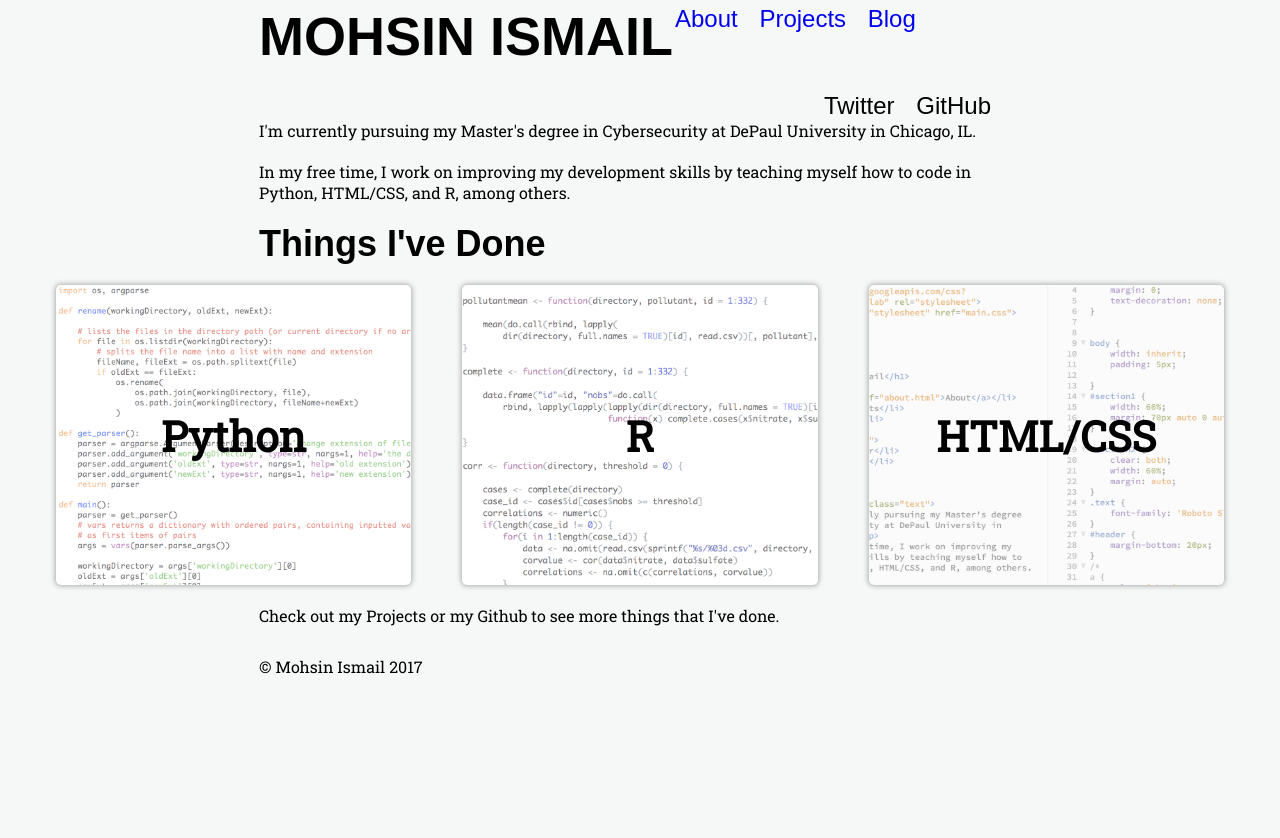
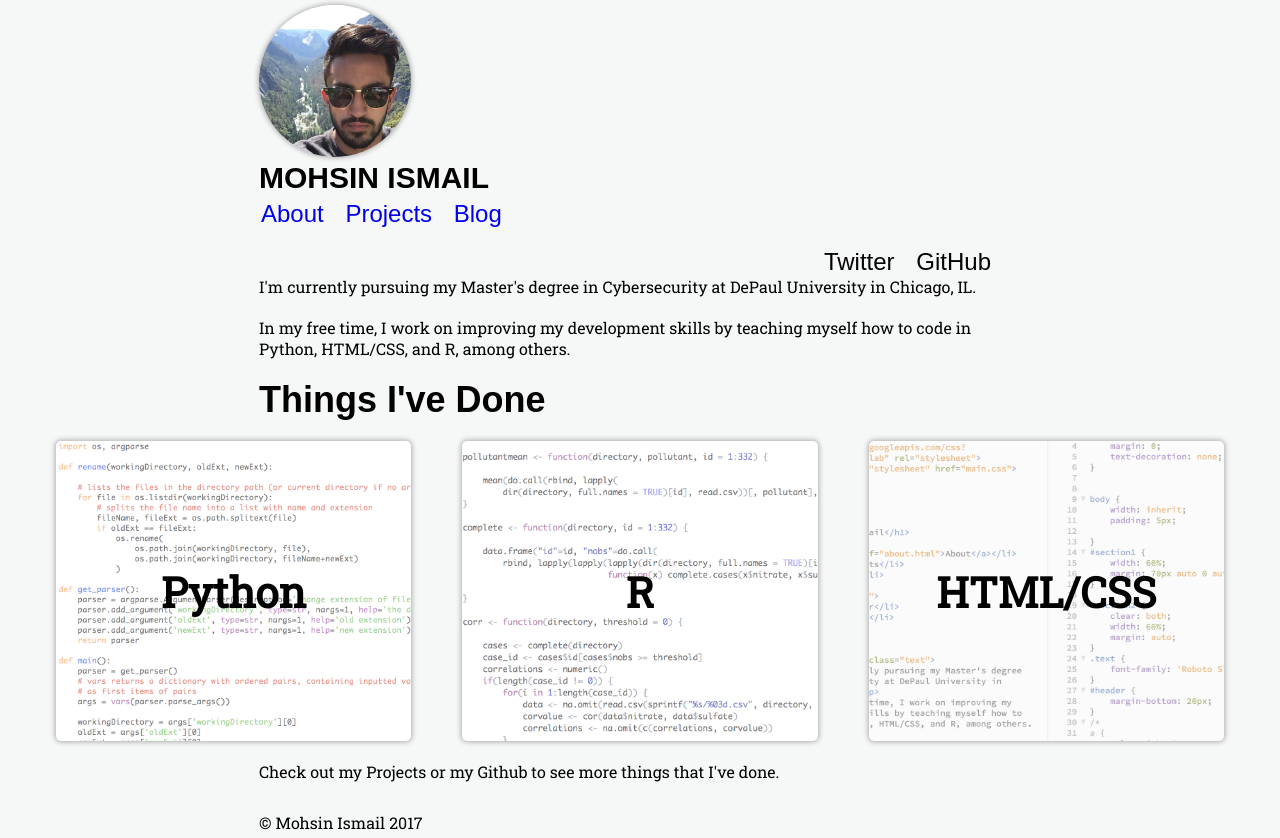
Before and after one commit to mhismail3/Personal-Website, a plain HTML site: page about.html in a window 1280 px wide. Before the commit the page ends 800 px from the top, so only its background shows below. Drawn offline with Linux system fonts and the light colour scheme; a web font is replaced by a local one.

Commit message:
Added some spacing to landing page, added profile image to about page

```diff
--- a/about.css
+++ b/about.css
@@ -35,15 +35,26 @@ a {
     color: inherit;
 }
 */
+.img-circle {
+    border-radius: 50%;
+    max-height: 20%;
+    max-width: 20%;
+    box-shadow: 0 0 5px 1px #AAA;
+    transition: all 0.2s ease-in-out;
+}
+.img-circle:hover {
+    transform: scale(1.1);
+    box-shadow: 0 0 10px 1px #AAA;
+}
 h1 {
-    float: left;
+
     font-family: 'Cuprum', sans-serif;
-    font-size: 54px;
+    font-size: 30px;
     margin-bottom: 5px;
     transition: all 0.2s ease-in-out;
 }
 h1:hover{
-    font-size: 58px;
+/*    font-size: 58px;*/
 /*    transform: scale(1.2);*/
     color: #8f9fba;
 }
--- a/about.html
+++ b/about.html
@@ -14,6 +14,7 @@
 
             <div id="section1">
                 <div id="header">
+                     <img class="img-circle" src="images/profile.jpg">
                     <h1>MOHSIN ISMAIL</h1>
 
                     <ul id="nav">
--- a/main.css
+++ b/main.css
@@ -21,12 +21,12 @@ body {
 }
 .text {
     font-family: 'Roboto Slab', serif;
-    font-size: 18px;
+    font-size: 20px;
 }
 
 
 #header {
-    margin-bottom: 20px;
+    margin-bottom: 40px;
 }
 .img-circle {
     border-radius: 50%;
@@ -83,7 +83,7 @@ h1:hover{
 h2 {
     font-family: 'Cuprum', sans-serif;
     font-size: 36px;
-
+    padding-top: 20px;
 }
 
 
@@ -131,7 +131,7 @@ h2 {
 
 
 footer {
-    margin-top: 20px;
+    margin-top: 30px;
 }
 
 }
```
